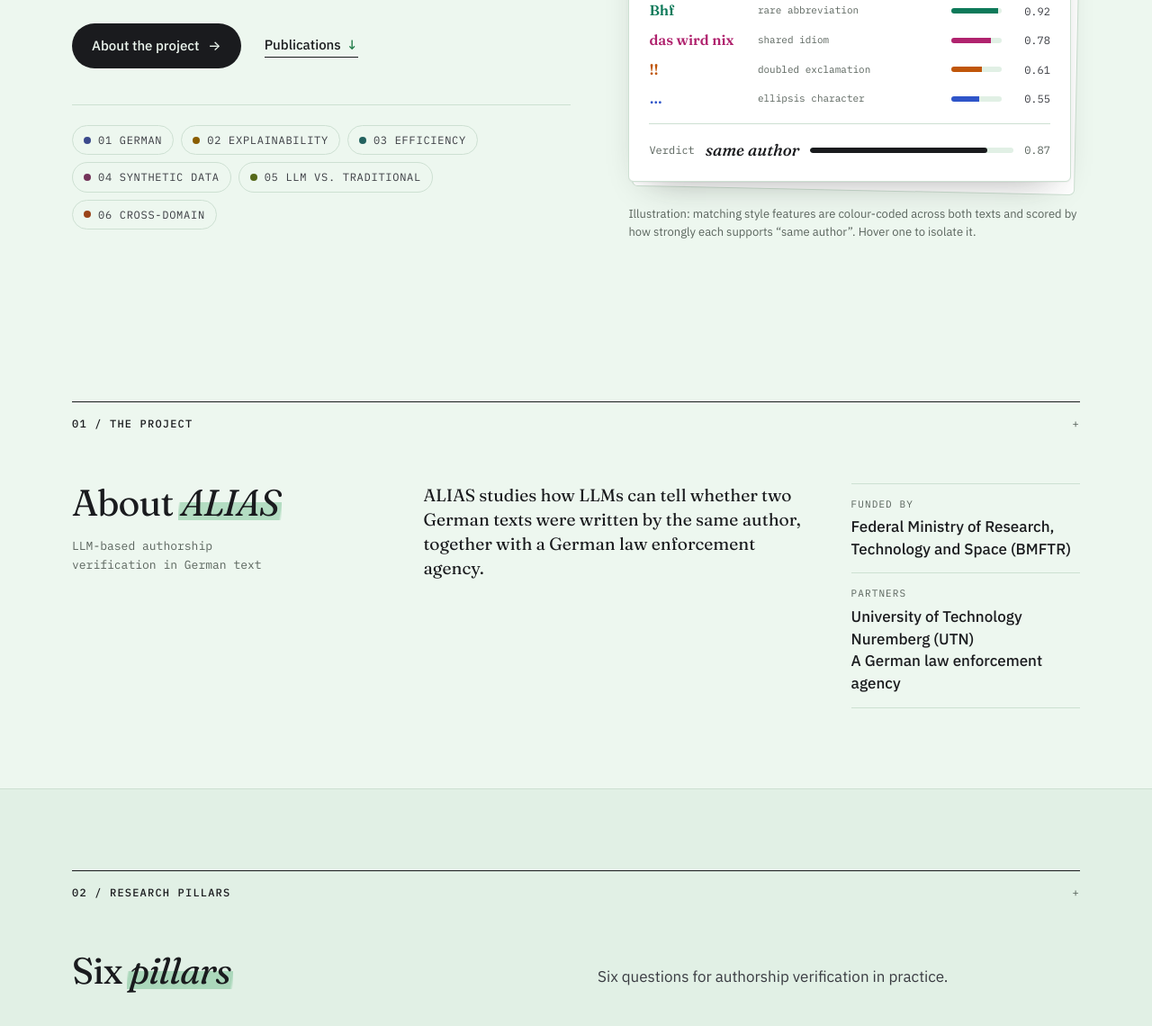
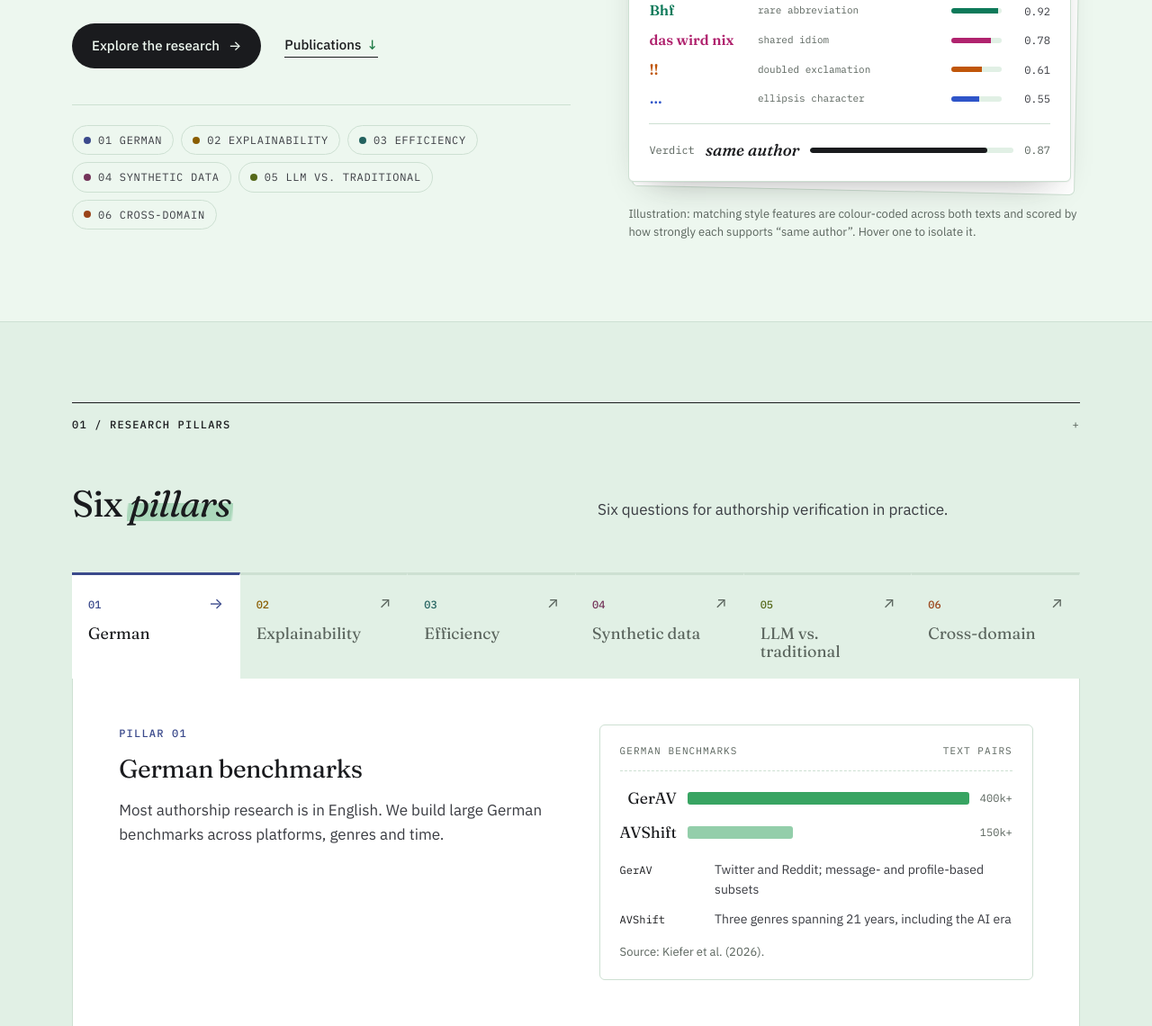
Before and after one commit to NL2G/alias, a plain HTML site: page index.html in a window 1280 px wide. Shown: the part 540-1680 px from the top of the page at 90% size. Drawn offline with Linux system fonts and the light colour scheme.

Commit message:
Remove the About section and renumber the remaining sections
The hero button now points to the research pillars, the nav drops
"The project", and the footer keeps "Funded by the BMFTR".

Co-Authored-By: Claude Opus 5.5 <noreply@anthropic.com>

```diff
--- a/assets/css/style.css
+++ b/assets/css/style.css
@@ -348,55 +348,7 @@ h2 {
 .section-heading p { color: var(--ink-2); max-width: 48ch; }
 @media (max-width: 820px) { .section-heading { grid-template-columns: minmax(0, 1fr); } }
 
-/* ---------- 01 Project ---------- */
-.project-grid {
-  display: grid;
-  grid-template-columns: minmax(0, 4fr) minmax(0, 5fr) minmax(0, 3fr);
-  gap: clamp(28px, 4vw, 56px);
-}
-@media (max-width: 1020px) {
-  .project-grid { grid-template-columns: minmax(0, 1fr) minmax(0, 1fr); }
-  .project-title { grid-column: 1 / -1; }
-}
-@media (max-width: 680px) { .project-grid { grid-template-columns: minmax(0, 1fr); } }
-.acronym { margin-top: 18px; font-family: var(--mono); font-size: 13px; color: var(--muted); max-width: 32ch; }
-.prose p + p { margin-top: 16px; }
-.prose p:not(.lead) { color: var(--ink-2); }
-.lead { font-family: var(--serif); font-size: clamp(1.1rem, 1.5vw, 1.25rem); line-height: 1.42; }
-.facts { border-top: 1px solid var(--line); align-self: start; }
-.facts > div { padding: 14px 0; border-bottom: 1px solid var(--line); }
-.facts dt { font-family: var(--mono); font-size: 11px; letter-spacing: .1em; text-transform: uppercase; color: var(--muted); }
-.facts dd { margin-top: 4px; font-weight: 500; line-height: 1.45; }
-.facts dd a { text-decoration: none; border-bottom: 1px solid var(--line); }
-.facts dd a:hover { border-color: currentColor; }
-
-.questions {
-  display: grid; grid-template-columns: repeat(4, minmax(0, 1fr));
-  margin-top: clamp(56px, 7vw, 88px);
-  border-top: 1px solid var(--line);
-}
-.questions li {
-  padding: 24px 28px 4px 0;
-  font-family: var(--serif); font-size: clamp(1.15rem, 1.7vw, 1.35rem); line-height: 1.32;
-}
-.questions li + li { padding-left: 28px; border-left: 1px solid var(--line); }
-.questions span {
-  display: block; margin-bottom: 12px;
-  font-family: var(--mono); font-size: 12px; letter-spacing: .08em; text-transform: uppercase;
-  color: var(--accent);
-}
-@media (max-width: 1020px) and (min-width: 681px) {
-  .questions { grid-template-columns: repeat(2, minmax(0, 1fr)); }
-  .questions li:nth-child(3) { padding-left: 0; border-left: 0; }
-  .questions li:nth-child(n + 3) { border-top: 1px solid var(--line); }
-}
-@media (max-width: 680px) {
-  .questions { grid-template-columns: minmax(0, 1fr); }
-  .questions li { padding: 22px 0; }
-  .questions li + li { padding-left: 0; border-left: 0; border-top: 1px solid var(--line); }
-}
-
-/* ---------- 02 Pillars ---------- */
+/* ---------- 01 Pillars ---------- */
 .pillars-section { background: var(--paper-2); border-block: 1px solid var(--line); }
 .tabs { display: grid; grid-template-columns: repeat(6, minmax(0, 1fr)); }
 @media (max-width: 1100px) and (min-width: 821px) { .tabs { grid-template-columns: repeat(3, minmax(0, 1fr)); } }
@@ -552,7 +504,7 @@ h2 {
 .stage-n { font-family: var(--serif); font-size: 1.6rem; line-height: 1; padding-left: 6px; }
 .viz .legend span { display: inline-flex; align-items: center; gap: 6px; }
 
-/* ---------- 03 People ---------- */
+/* ---------- 02 People ---------- */
 .team-group + .team-group { margin-top: 56px; }
 .team-subheading {
   display: flex; align-items: center; gap: 16px;
@@ -600,7 +552,7 @@ h2 {
   padding: 1px 6px;
 }
 
-/* ---------- 04 Publications ---------- */
+/* ---------- 03 Publications ---------- */
 .publications-section { background: var(--paper-2); border-block: 1px solid var(--line); }
 .pub-filters { display: flex; flex-wrap: wrap; gap: 8px; margin-bottom: 28px; }
 .chip {
@@ -710,7 +662,7 @@ h2 {
 }
 .pub-empty { padding: 24px 0; font-family: var(--serif); font-size: 1.3rem; color: var(--muted); }
 
-/* ---------- 05 Contact ---------- */
+/* ---------- 04 Contact ---------- */
 .contact-section { background: var(--band); color: var(--on-band); }
 .contact-inner {
   display: grid; grid-template-columns: minmax(0, 1fr) minmax(0, 1fr); gap: 48px;
--- a/assets/js/data.js
+++ b/assets/js/data.js
@@ -9,20 +9,12 @@
    ========================================================================= */
 
 window.ALIAS_DATA = {
-  /* ---------- Project facts (shown in "01 / The project" and the footer) ---------- */
+  /* ---------- Project facts (shown in the footer) ---------- */
   project: {
     name: "ALIAS",
-    fullName: "LLM-based authorship verification in German text",   // shown under "About ALIAS"; hidden when empty
     funder: "Federal Ministry of Research, Technology and Space (BMFTR)",
-    funderShort: "BMFTR",
-    programme: "",                // funding programme; hidden when empty
-    partners: [
-      "University of Technology Nuremberg (UTN)",
-      "A German law enforcement agency",
-    ],
-    period: "",                   // e.g. "2025 – 2028"; hidden when empty
+    funderShort: "BMFTR",         // footer: "Funded by the BMFTR"
     grant: "",                    // grant reference (Förderkennzeichen); hidden when empty
-    grantUrl: "",                 // link to the grant record, optional
   },
 
   /* ---------- Research pillars (ids are used by publications) ---------- */
--- a/assets/js/main.js
+++ b/assets/js/main.js
@@ -13,32 +13,12 @@
   const ext = (url, label) =>
     `<a class="text-link" href="${esc(url)}" target="_blank" rel="noopener">${esc(label)} <span aria-hidden="true">↗</span></a>`;
 
-  /* ---------------- Project facts ---------------- */
-  function renderFacts() {
-    $$("[data-fact]").forEach((el) => {
-      const value = P[el.dataset.fact];
-      if (value) {
-        el.textContent = value;
-        el.hidden = false;
-      }
-    });
-
-    const dl = $("#project-facts");
-    if (!dl) return;
-    const rows = [
-      ["Funded by", esc(P.funder)],
-      ["Programme", P.programme ? `<span lang="de">${esc(P.programme)}</span>` : ""],
-      ["Partners", (P.partners || []).map(esc).join("<br>")],
-      ["Research period", esc(P.period)],
-      ["Grant reference", P.grantUrl ? `<a href="${esc(P.grantUrl)}" target="_blank" rel="noopener">${esc(P.grant)} ↗</a>` : esc(P.grant)],
-    ].filter(([, v]) => v);
-    dl.innerHTML = rows.map(([k, v]) => `<div><dt>${esc(k)}</dt><dd>${v}</dd></div>`).join("");
-
+  /* ---------------- Funding line (footer) ---------------- */
+  function renderFunding() {
     const funding = $("#funding-line");
-    if (funding) {
-      const funder = P.funderShort || P.funder;
-      funding.textContent = [funder && `Funded by the ${funder}`, P.programme, P.grant].filter(Boolean).join(" · ");
-    }
+    if (!funding) return;
+    const funder = P.funderShort || P.funder;
+    funding.textContent = [funder && `Funded by the ${funder}`, P.grant].filter(Boolean).join(" · ");
   }
 
   /* ---------------- People ---------------- */
@@ -474,7 +454,7 @@
   }
 
   /* ---------------- Boot ---------------- */
-  renderFacts();
+  renderFunding();
   renderPeople();
   renderFilters();
   renderPubs();
--- a/index.html
+++ b/index.html
@@ -32,7 +32,6 @@
       </a>
       <button class="menu-button" type="button" aria-expanded="false" aria-controls="site-nav">Menu <span aria-hidden="true">+</span></button>
       <nav id="site-nav" aria-label="Main navigation">
-        <a href="#project">The project</a>
         <a href="#pillars">Research</a>
         <a href="#people">People</a>
         <a href="#publications">Publications</a>
@@ -50,7 +49,7 @@
         <h1>A BMFTR-funded project on <span class="hl">LLM-based authorship verification</span> in German text</h1>
         <p class="hero-lead">Do these two texts have the same author? We study how large language models can answer that for German.</p>
         <div class="hero-actions">
-          <a class="button" href="#project">About the project <span aria-hidden="true">→</span></a>
+          <a class="button" href="#pillars">Explore the research <span aria-hidden="true">→</span></a>
           <a class="text-link" href="#publications">Publications <span aria-hidden="true">↓</span></a>
         </div>
         <ul class="hero-pillars" aria-label="Research pillars">
@@ -102,25 +101,10 @@
     </section>
 
 
-    <!-- ============================== 01 PROJECT ============================== -->
-    <section class="section wrap" id="project" aria-labelledby="project-title">
-      <div class="section-label"><span>01 / The project</span><span aria-hidden="true">+</span></div>
-      <div class="project-grid">
-        <div class="project-title">
-          <h2 id="project-title">About <em class="hl">ALIAS</em></h2>
-          <p class="acronym" data-fact="fullName" hidden></p>
-        </div>
-        <div class="prose">
-          <p class="lead">ALIAS studies how LLMs can tell whether two German texts were written by the same author, together with a German law enforcement agency.</p>
-        </div>
-        <dl class="facts" id="project-facts"></dl>
-      </div>
-    </section>
-
-    <!-- ============================== 02 PILLARS ============================== -->
+    <!-- ============================== 01 PILLARS ============================== -->
     <section class="pillars-section" id="pillars" aria-labelledby="pillars-title">
       <div class="wrap section">
-        <div class="section-label"><span>02 / Research pillars</span><span aria-hidden="true">+</span></div>
+        <div class="section-label"><span>01 / Research pillars</span><span aria-hidden="true">+</span></div>
         <div class="section-heading">
           <h2 id="pillars-title">Six <em class="hl">pillars</em></h2>
           <p>Six questions for authorship verification in practice.</p>
@@ -277,9 +261,9 @@
       </div>
     </section>
 
-    <!-- ============================== 03 PEOPLE ============================== -->
+    <!-- ============================== 02 PEOPLE ============================== -->
     <section class="section wrap" id="people" aria-labelledby="people-title">
-      <div class="section-label"><span>03 / Project team</span><span aria-hidden="true">+</span></div>
+      <div class="section-label"><span>02 / Project team</span><span aria-hidden="true">+</span></div>
       <div class="section-heading">
         <h2 id="people-title">Project <em class="hl">team</em></h2>
         <p>Based at the University of Technology Nuremberg.</p>
@@ -288,10 +272,10 @@
       <div id="people-groups"></div>
     </section>
 
-    <!-- ============================== 04 PUBLICATIONS ============================== -->
+    <!-- ============================== 03 PUBLICATIONS ============================== -->
     <section class="publications-section" id="publications" aria-labelledby="pubs-title">
       <div class="wrap section">
-        <div class="section-label"><span>04 / Publications</span><span aria-hidden="true">+</span></div>
+        <div class="section-label"><span>03 / Publications</span><span aria-hidden="true">+</span></div>
         <div class="section-heading">
           <h2 id="pubs-title"><em class="hl">Publications</em></h2>
           <p>Papers, benchmarks and code.</p>
@@ -302,7 +286,7 @@
       </div>
     </section>
 
-    <!-- ============================== 05 CONTACT ============================== -->
+    <!-- ============================== 04 CONTACT ============================== -->
     <section class="contact-section" id="contact" aria-labelledby="contact-title">
       <div class="wrap contact-inner">
         <div>
```
Also changed, not shown: 1 other file.
